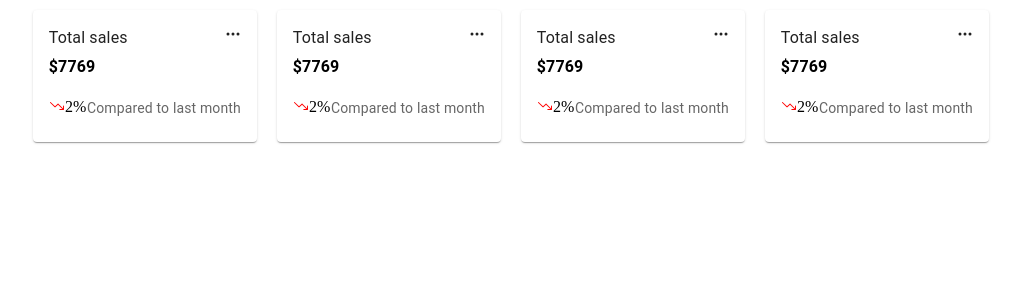
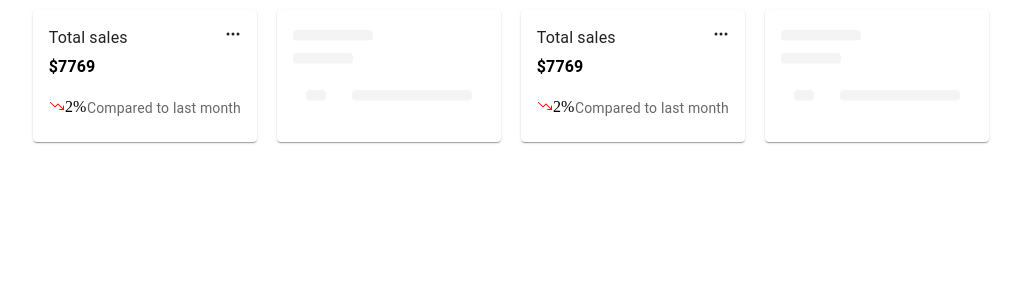
Before and after one commit to Koshick143/dashboad-components, a React (Vite) app: page / in a window 1280 px wide. Shown: the top 300 px of the page, without its empty margins (129-1150 px from the left). Built offline with nearby package versions, Linux system fonts and the light colour scheme.

Commit message:
completed the skelton top bar component

```diff
--- a/src/components/TopBar.tsx
+++ b/src/components/TopBar.tsx
@@ -1,14 +1,15 @@
 import { Container } from '@mui/material'
 import React from 'react'
-import { TopBarCards } from './TopBarCards'
+import  TopBarCards  from './TopBarCards'
+import TopBarCardsSkeleton from './TopBarCardsSkeleton'
 
 export const TopBar = () => {
   return (
    <Container sx={{display:'flex' ,width:'80vw'}}>
     <TopBarCards/>
+    <TopBarCardsSkeleton/>
     <TopBarCards/>
-    <TopBarCards/>
-    <TopBarCards/>
+    <TopBarCardsSkeleton/>
    </Container>
   )
 }
--- a/src/components/TopBarCards.tsx
+++ b/src/components/TopBarCards.tsx
@@ -5,7 +5,7 @@ import { IoIosTrendingDown } from "react-icons/io";
 import { IoIosTrendingUp } from "react-icons/io";
 import { BsThreeDots } from "react-icons/bs";
 
-export const TopBarCards = () => {
+const TopBarCards = () => {
   return (
    <Card sx={{width:'25%' ,margin:'1%'}}>
     <CardContent sx={{ }}>
@@ -22,3 +22,5 @@ export const TopBarCards = () => {
    </Card>
   )
 }
+
+export default TopBarCards
--- /dev/null
+++ b/src/components/TopBarCardsSkeleton.tsx
@@ -0,0 +1,23 @@
+import React from 'react';
+import { Card, CardContent, Box, Skeleton } from '@mui/material';
+
+
+const TopBarCardsSkeleton = () => {
+  return (
+    <Card sx={{ width: '25%', margin: '1%' }}>
+      <CardContent>
+        <Box sx={{ margin: '0 0 5px 0', display: 'flex', justifyContent: 'space-between' }}>
+          <Box><Skeleton width={80} /></Box>
+
+        </Box>
+        <Box sx={{ margin: '0 0 19px 0' }}><Skeleton width={60} /></Box>
+        <Box sx={{ display: 'flex', justifyContent: 'space-around' }}>
+          <Box sx={{ display: 'flex' }}><Skeleton width={20} /></Box>
+          <Box><Skeleton width={120} /></Box>
+        </Box>
+      </CardContent>
+    </Card>
+  );
+};
+
+export default TopBarCardsSkeleton;
```
